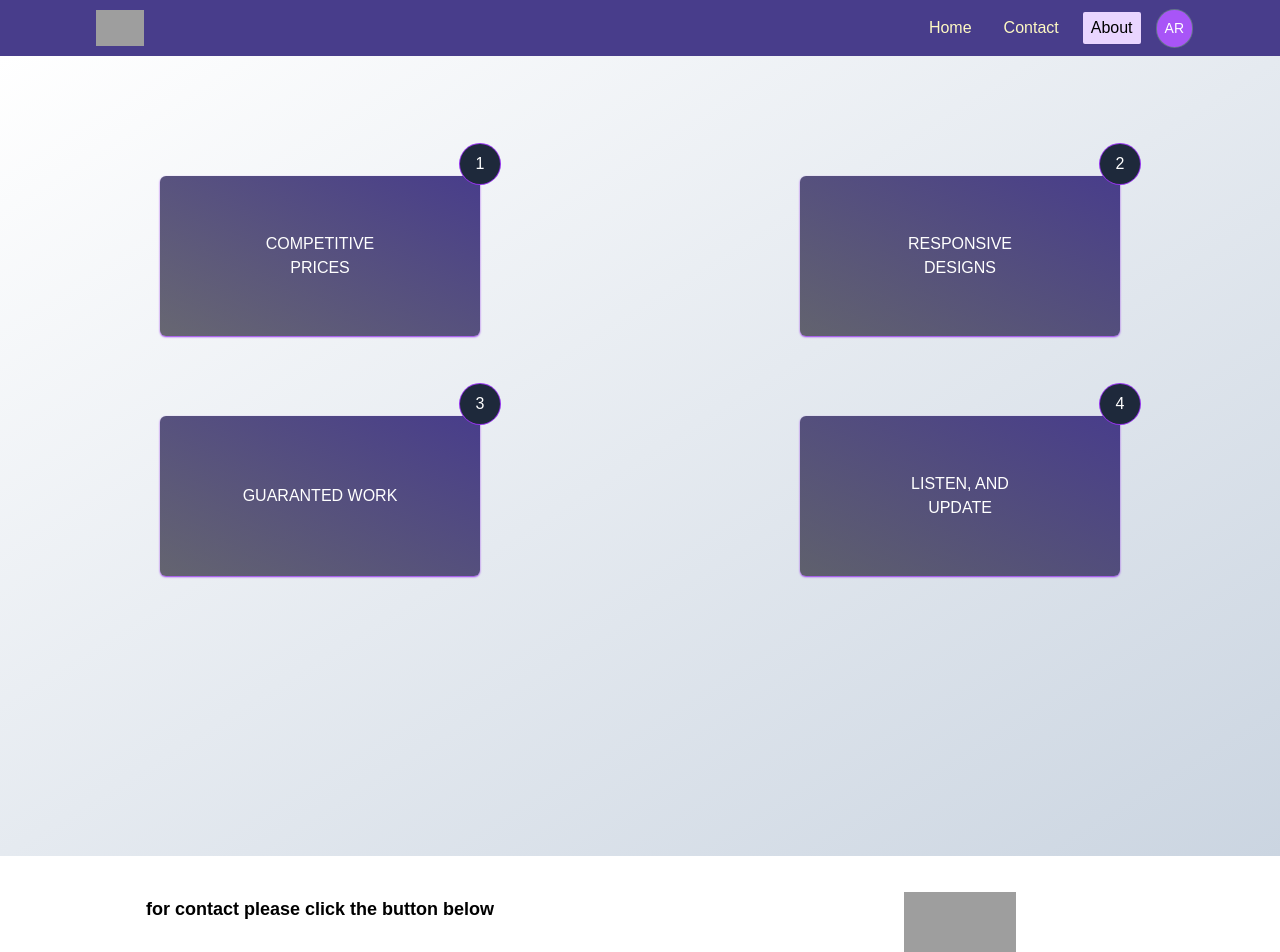
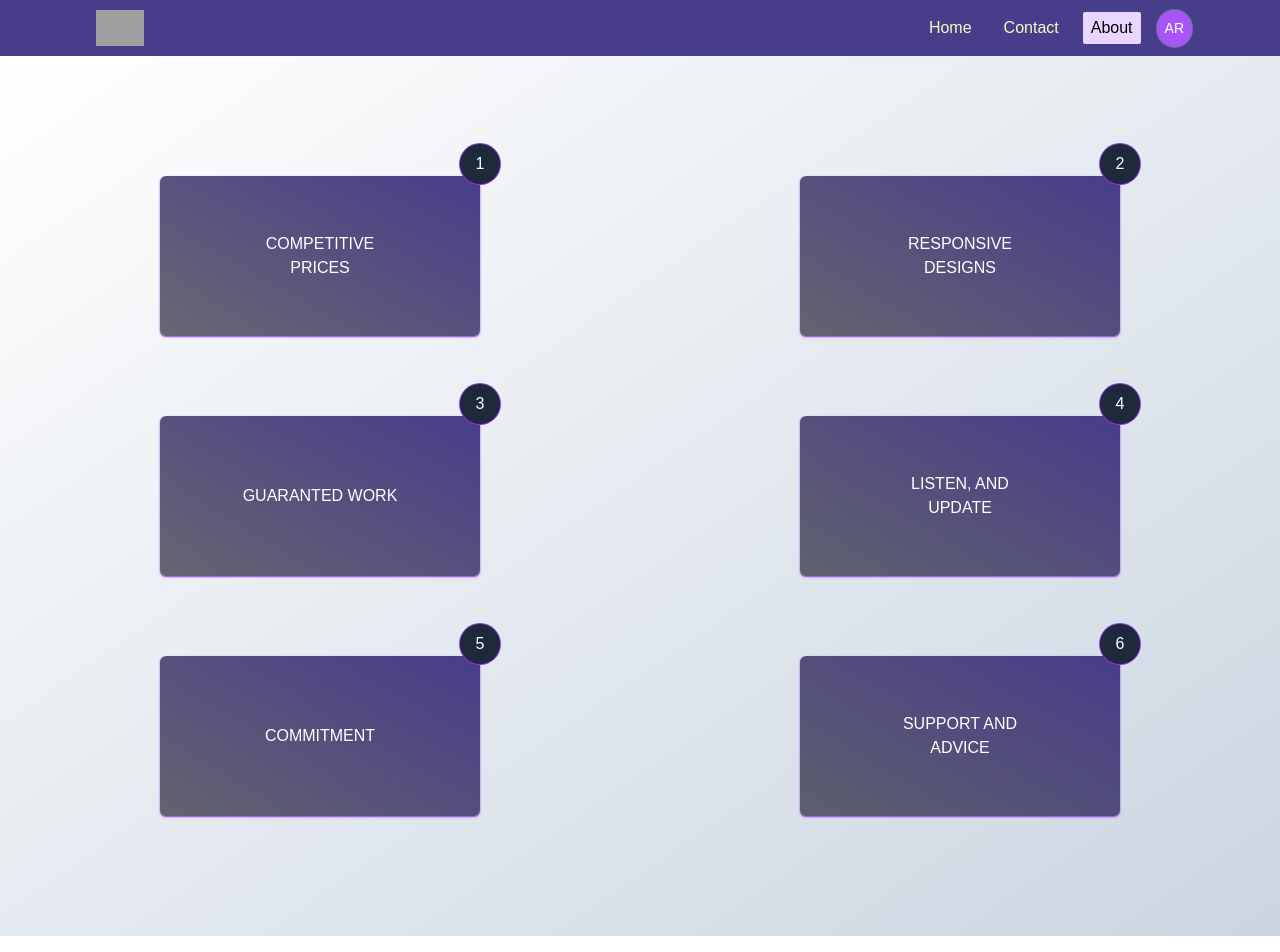
Before and after one commit to minaNabil96/my-portfolio, a React (Vite) app: page /about in a window 1280 px wide. Shown: the top 952 px of the page. Built offline with nearby package versions, Linux system fonts and the light colour scheme; no server answers; grey boxes are pictures that could not be loaded; a web font is replaced by a local one.

Commit message:
screensize

```diff
--- a/src/components/About.jsx
+++ b/src/components/About.jsx
@@ -14,13 +14,17 @@ const About = () => {
   const ref2 = useRef(null);
   const ref3 = useRef(null);
   const ref4 = useRef(null);
+  const ref5 = useRef(null);
+  const ref6 = useRef(null);
   const isIntersecting1 = useIsInViewport(ref1);
   const isIntersecting2 = useIsInViewport(ref2);
   const isIntersecting3 = useIsInViewport(ref3);
   const isIntersecting4 = useIsInViewport(ref4);
+  const isIntersecting5 = useIsInViewport(ref5);
+  const isIntersecting6 = useIsInViewport(ref6);
 
   return (
-    <div className=" min-h-screen py-10  bg-gradient-to-br from-white to-slate-300 overflow-hidden ">
+    <div className=" min-h-screen  py-10  bg-gradient-to-br from-white to-slate-300 overflow-hidden ">
       <div
         className={` max-lg:space-y-40 container mx-auto  py-10 grid max-lg:grid-cols-1 grid-cols-2 place-items-center place-content-center  `}
       >
@@ -96,6 +100,42 @@ const About = () => {
             {`LISTEN, AND UPDATE`}
           </p>
         </div>
+      {/* 5 */}
+      <div
+          ref={ref5}
+          className={`w-1/2 h-40 m-10 bg-gradient-to-tr from-mainColor2/60 to-mainColor rounded-md relative transform ${
+            isIntersecting5 ? "" : "-translate-x-56 opacity-0 invisible "
+          } duration-[1500ms] shadow-sm shadow-purple-600  `}
+        >
+          <div
+            className={`h-10 w-10 flex justify-center items-center bg-slate-800 rounded-full absolute -top-8 -right-5 ring-1 ring-purple-600 `}
+          >
+            <p className={`text-white p-1`}>{5}</p>
+          </div>
+          <p
+            className={`text-white text-center absolute top-1/2 left-1/2 transform -translate-x-1/2 -translate-y-1/2 `}
+          >
+            {`COMMITMENT`}
+          </p>
+         </div>
+       {/* 6 */}
+       <div
+          ref={ref6}
+          className={`w-1/2 h-40 m-10 bg-gradient-to-tr from-mainColor2/60 to-mainColor rounded-md relative transform ${
+            isIntersecting6 ? "" : "translate-x-56 opacity-0 invisible "
+          } duration-[1500ms] shadow-sm shadow-purple-600  `}
+        >
+          <div
+            className={`h-10 w-10 flex justify-center items-center bg-slate-800 rounded-full absolute -top-8 -right-5 ring-1 ring-purple-600 `}
+          >
+            <p className={`text-white p-1`}>{6}</p>
+          </div>
+          <p
+            className={`text-white text-center absolute top-1/2 left-1/2 transform -translate-x-1/2 -translate-y-1/2 `}
+          >
+            {`SUPPORT AND ADVICE`}
+          </p>
+        </div>
       </div>
     </div>
   );
--- a/src/components/Contact.jsx
+++ b/src/components/Contact.jsx
@@ -79,7 +79,7 @@ const Contact = () => {
     }
   };
   return (
-    <div className="min-h-screen flex items-center justify-center bg-gradient-to-br from-white to-slate-300 py-8">
+    <div className="min-h-screen max-lg:min-h-[700px] flex items-center justify-center bg-gradient-to-br from-white to-slate-300 py-8">
       {!contactStatus ? (
         <div className={`h-full w-full`}>
           <LoadingPage />
--- a/src/components/Footer.jsx
+++ b/src/components/Footer.jsx
@@ -41,8 +41,8 @@ const Footer = () => {
   ));
 
   return (
-    <footer className="py-5 bg-white">
-      <div className="container mx-auto">
+    <footer className="py-5 bg-white  ">
+      <div className="container mx-auto ">
         <div className="grid grid-cols-2 max-md:space-y-10 text-center text-lg-start">
           <div className="col-span-2 md:col-span-1 ">
             <h4 className="text-black py-5  cursor-default font-semibold text-[18px]">
--- a/src/components/Landing.jsx
+++ b/src/components/Landing.jsx
@@ -3,7 +3,7 @@ import { RiDoubleQuotesL } from "react-icons/ri";
 
 const Landing = () => {
   return (
-    <div className="min-h-screen relative mx-auto flex items-center justify-center bg-gradient-to-br from-white to-slate-300 overflow-hidden ">
+    <div className="min-h-screen max-lg:min-h-[700px]  relative mx-auto flex items-center justify-center bg-gradient-to-br from-white to-slate-300 overflow-hidden ">
       <div className=" z-10 absolute grid grid-cols-1 md:grid-cols-2 max-md:space-y-36 container max-md:py-10">
         <div className="flex flex-col items-center justify-start gap-6">
           <h2 className="text-[34px] font-bold text-black">Hello, Im Mina..</h2>
--- a/src/components/OurWorks.jsx
+++ b/src/components/OurWorks.jsx
@@ -73,7 +73,7 @@ const OurWorks = () => {
   const myWorksImgsMap = myWorksImgs.map(({ url }) => url);
   return (
     <div
-      className={`min-h-screen flex items-center justify-center bg-gradient-to-br from-white to-slate-300 overflow-hidden `}
+      className={`min-h-screen max-lg:min-h-[700px] flex items-center justify-center bg-gradient-to-br from-white to-slate-300 overflow-hidden `}
     >
       <div
         className={`grid grid-cols-2 place-items-center place-content-center my-10 `}
--- a/src/components/WithPackage.jsx
+++ b/src/components/WithPackage.jsx
@@ -47,7 +47,7 @@ const WithPackage = () => {
   ));
   return (
     <div
-      className={`min-h-screen bg-gradient-to-tr from-mainColor2/60 to-mainColor flex items-center justify-center`}
+      className={`min-h-screen max-lg:min-h-[700px] bg-gradient-to-tr from-mainColor2/60 to-mainColor flex items-center justify-center`}
     >
       <div
         className={`container mx-auto grid grid-cols-1 md:cols-2 space-y-20 py-20`}
```
